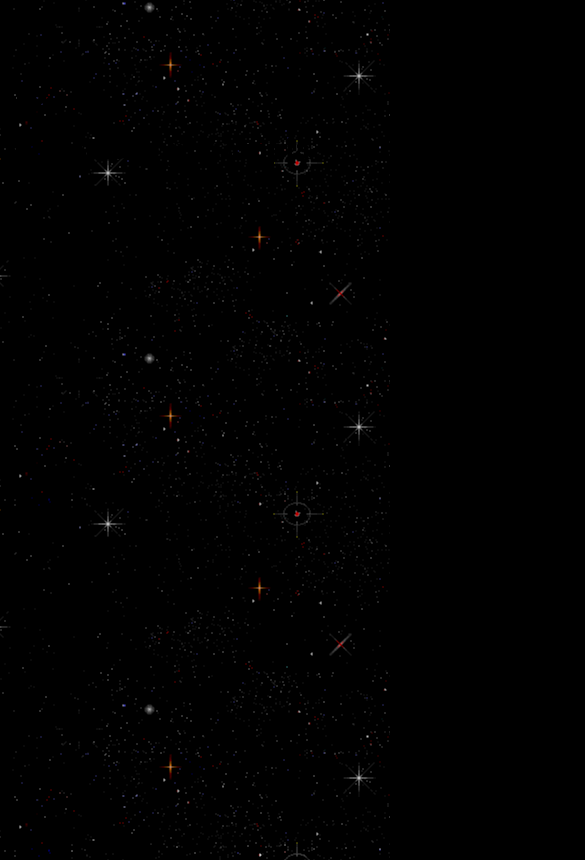
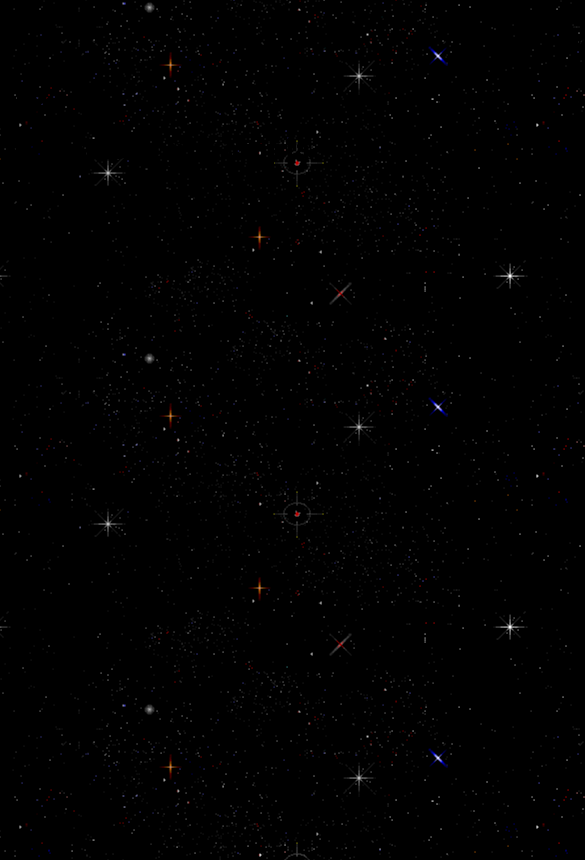
Before and after one commit to pluto-01x/plutotupia, a plain HTML site: page plutotupia.html in a window 390 px wide. Shown: the top 860 px of the page, 585 px wide, since content can reach past the window. Drawn offline with Linux system fonts and the light colour scheme.

Commit message:
size on phones

```diff
--- a/coloropia.css
+++ b/coloropia.css
@@ -24,6 +24,7 @@
 }
 /* Page textured background using GIF from /gifs */
 body {
+  min-width:1200px;
   min-height: 100vh;
   background-image: url("gifs/background stars.gif") ;
   background-repeat: repeat; /* tile for texture */
```
Also changed, not shown: index.html (+7 -1 lines).
